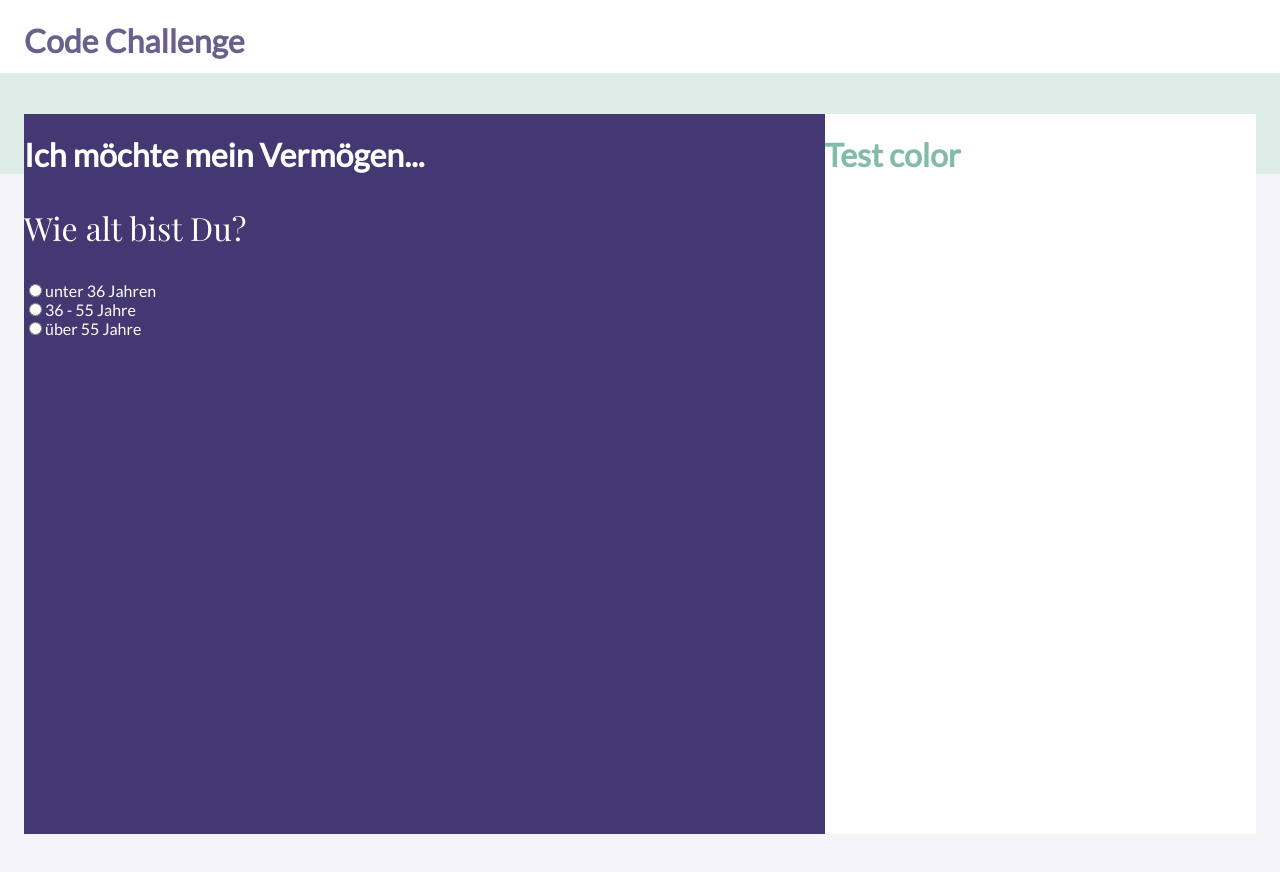
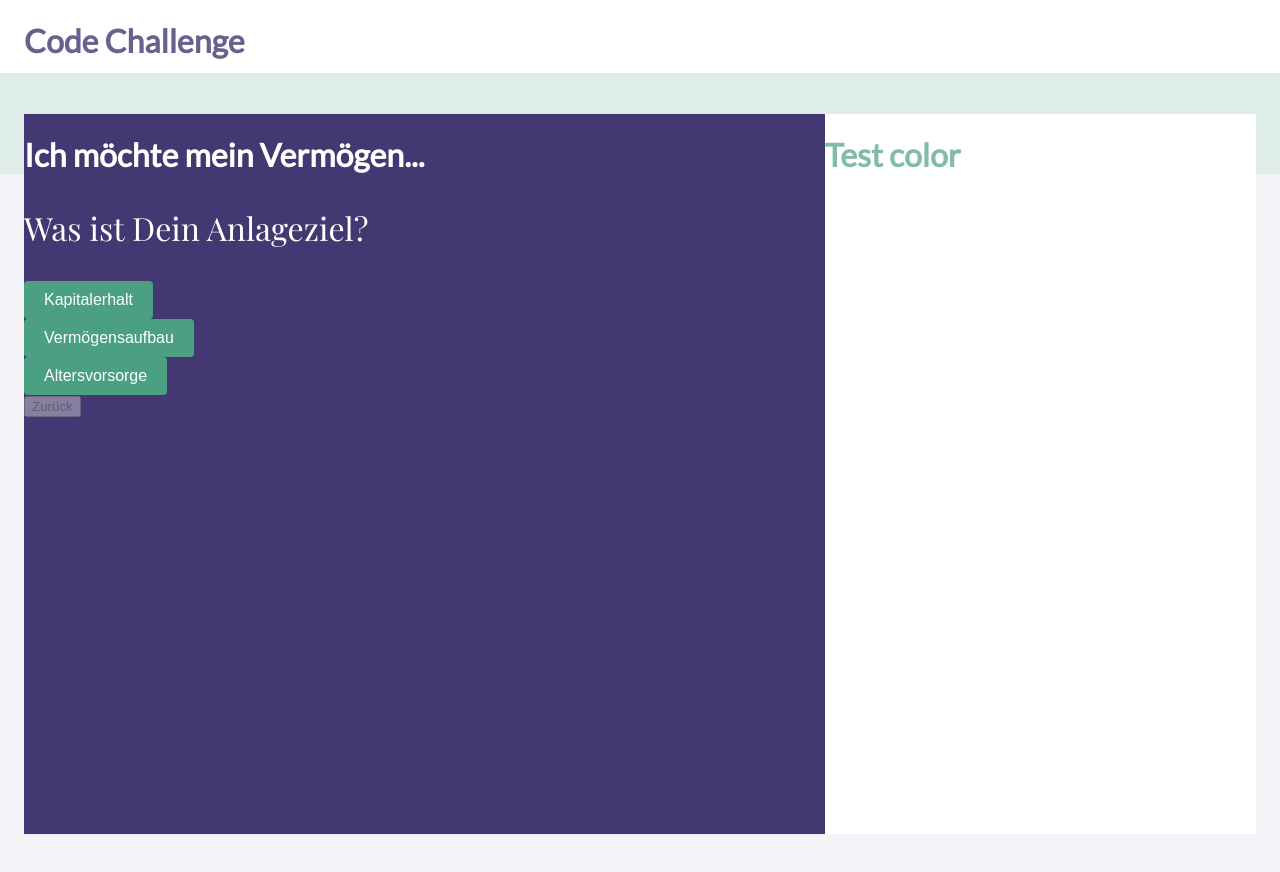
Before and after one commit to ginkgobilobatree/evergreen, a React (Create React App) app: page / in a window 1280 px wide. Shown: the top 872 px of the page. Built offline with nearby package versions, Linux system fonts and the light colour scheme.

Commit message:
append onClick setStep to input, style input + pseudo-classes

```diff
--- a/src/App.sass
+++ b/src/App.sass
@@ -20,6 +20,29 @@ form
         font-weight: 300
         font-size: 2rem
 
+    input[type="radio"]
+        opacity: 0
+        position: fixed
+        width: 0
+
+    label
+        display: inline-block
+        background: rgb(74, 160, 128)
+        padding: 10px 20px
+        font-family: sans-serif, Arial
+        font-size: 16px
+        border-radius: 4px
+
+    input[type="radio"]:hover + label
+        background: rgb(188, 219, 208)
+        border-color: #4c4
+
+    input[type="radio"]:active + label
+        background: black
+
+
+
+
 .answers
     color: rgb(129, 188, 166)
     background: white
--- a/src/Questionnaire/QuestionForm.jsx
+++ b/src/Questionnaire/QuestionForm.jsx
@@ -9,32 +9,41 @@ function QuestionForm({ setUserData, step, setStep }) {
       <p className="question">{Questions[step]}</p>
       <div>
         <input
+          onClick={(e) => {e.preventDefault(); setStep(step + 1);}}
           type="radio"
           id="input1"
           name="oneOfThree"
           value={Object.values(Answers[step])[0][0][1]}
         />
-        <label for="input1">{Object.values(Answers[step])[0][0][0]}</label>
+        <label htmlFor="input1">{Object.values(Answers[step])[0][0][0]}</label>
       </div>
       <div>
         <input
+          onClick={(e) => {e.preventDefault(); setStep(step + 1);}}
           type="radio"
           id="input2"
           name="oneOfThree"
           value={Object.values(Answers[step])[0][1][1]}
         />
-        <label for="input2">{Object.values(Answers[step])[0][1][0]}</label>
+        <label htmlFor="input2">{Object.values(Answers[step])[0][1][0]}</label>
       </div>
-
       <div>
         <input
+          onClick={(e) => {e.preventDefault(); setStep(step + 1);}}
           type="radio"
           id="input3"
           name="oneOfThree"
           value={Object.values(Answers[step])[0][2][1]}
         />
-        <label for="input3">{Object.values(Answers[step])[0][2][0]}</label>
+        <label htmlFor="input3">{Object.values(Answers[step])[0][2][0]}</label>
       </div>
+      <button
+        type="button"
+        disabled={step === 0}
+        onClick={() => setStep(step - 1)}
+      >
+        Zurück
+      </button>
     </form>
   );
 }
--- a/src/Questionnaire/Questionnaire.jsx
+++ b/src/Questionnaire/Questionnaire.jsx
@@ -3,7 +3,7 @@ import QuestionForm from "./QuestionForm";
 import { useState } from "react";
 
 function Questionnaire() {
-  const [step, setStep] = useState(1);
+  const [step, setStep] = useState(0);
   const [userData, setUserData] = useState({
     goal: "",
     age: "",
```
